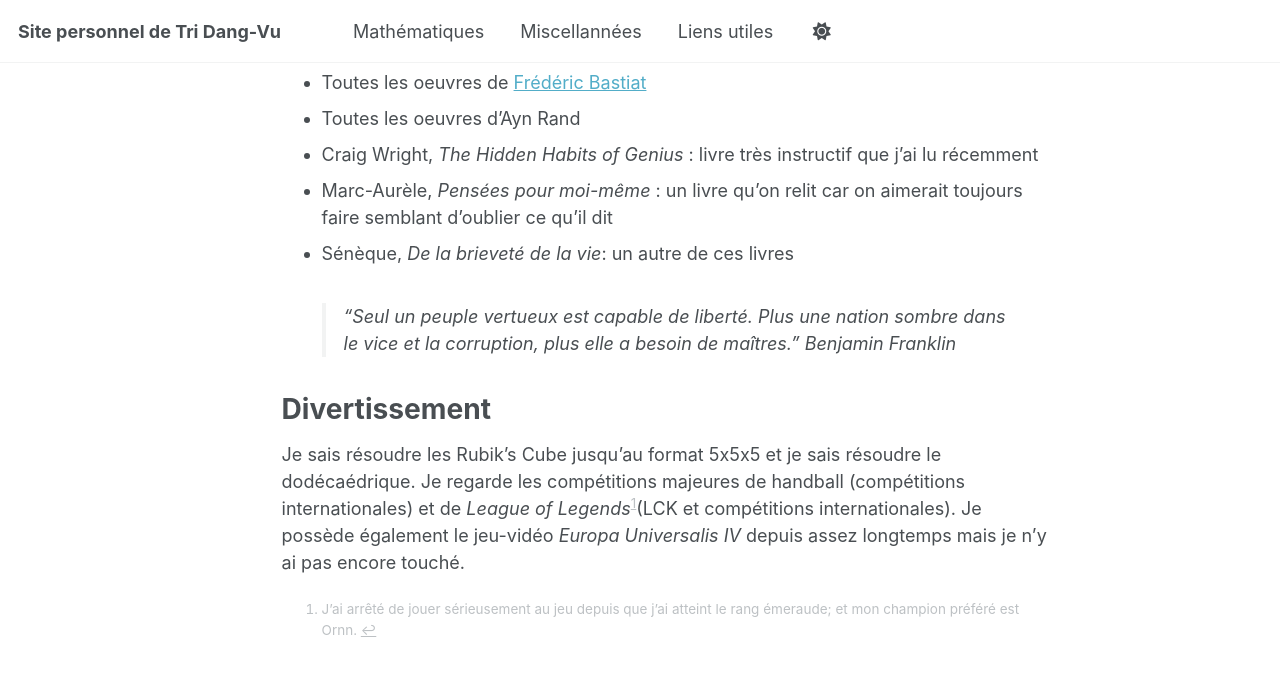
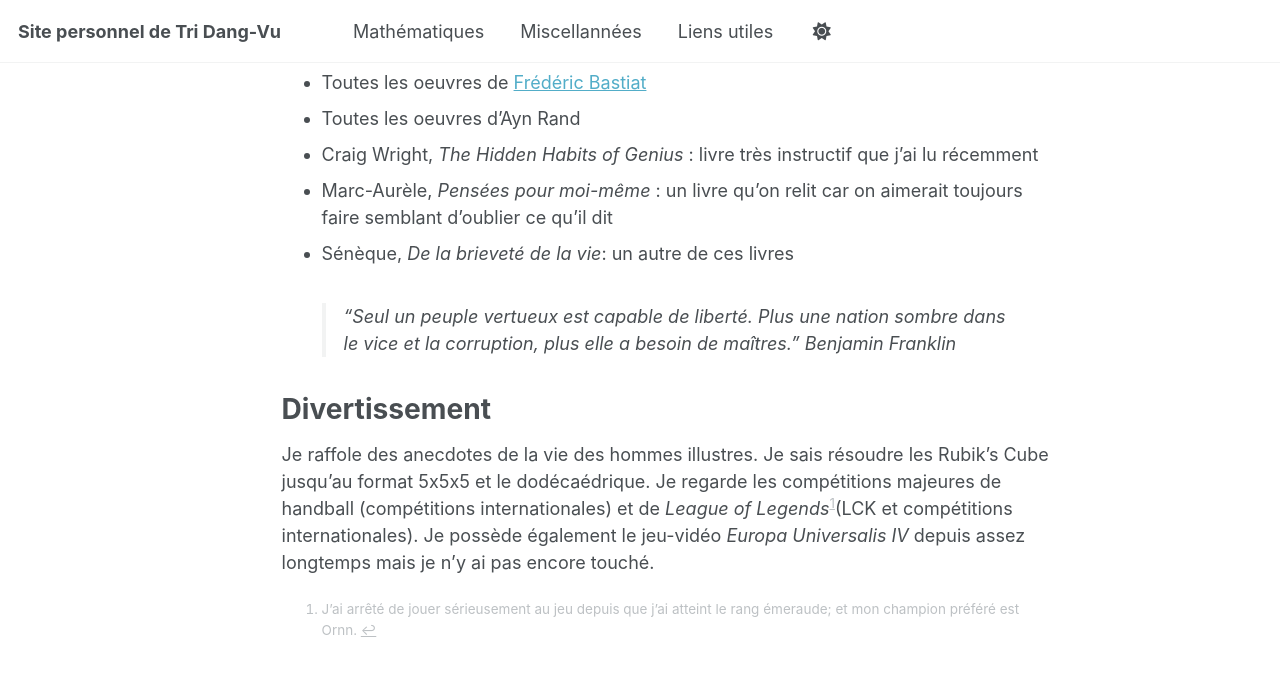
Before and after one commit to tridangvu/tridangvu.github.io, a Jekyll site: the page built from _pages/misc.md, in a window 1280 px wide and 900 px high, scrolled down 1147 px. Shown: the top 676 px of the window. Built offline with Jekyll 4.4.1, drawn with Linux system fonts in a browser that asks for light colours; a script that is not in the unit is left out.

Commit message:
Update misc.md

```diff
--- a/_pages/misc.md
+++ b/_pages/misc.md
@@ -39,6 +39,6 @@ Vous trouverez ici quelques-uns de mes centres d'intérêts en dehors des mathé
 
 
 # Divertissement
-Je sais résoudre les Rubik's Cube jusqu'au format 5x5x5 et je sais résoudre le dodécaédrique. Je regarde les compétitions majeures de handball (compétitions internationales) et de *League of Legends*[^1](LCK et compétitions internationales). Je possède également le jeu-vidéo *Europa Universalis IV* depuis assez longtemps mais je n'y ai pas encore touché.
+Je raffole des anecdotes de la vie des hommes illustres. Je sais résoudre les Rubik's Cube jusqu'au format 5x5x5 et le dodécaédrique. Je regarde les compétitions majeures de handball (compétitions internationales) et de *League of Legends*[^1](LCK et compétitions internationales). Je possède également le jeu-vidéo *Europa Universalis IV* depuis assez longtemps mais je n'y ai pas encore touché.
 
 [^1]: J'ai arrêté de jouer sérieusement au jeu depuis que j'ai atteint le rang émeraude; et mon champion préféré est Ornn.
```
